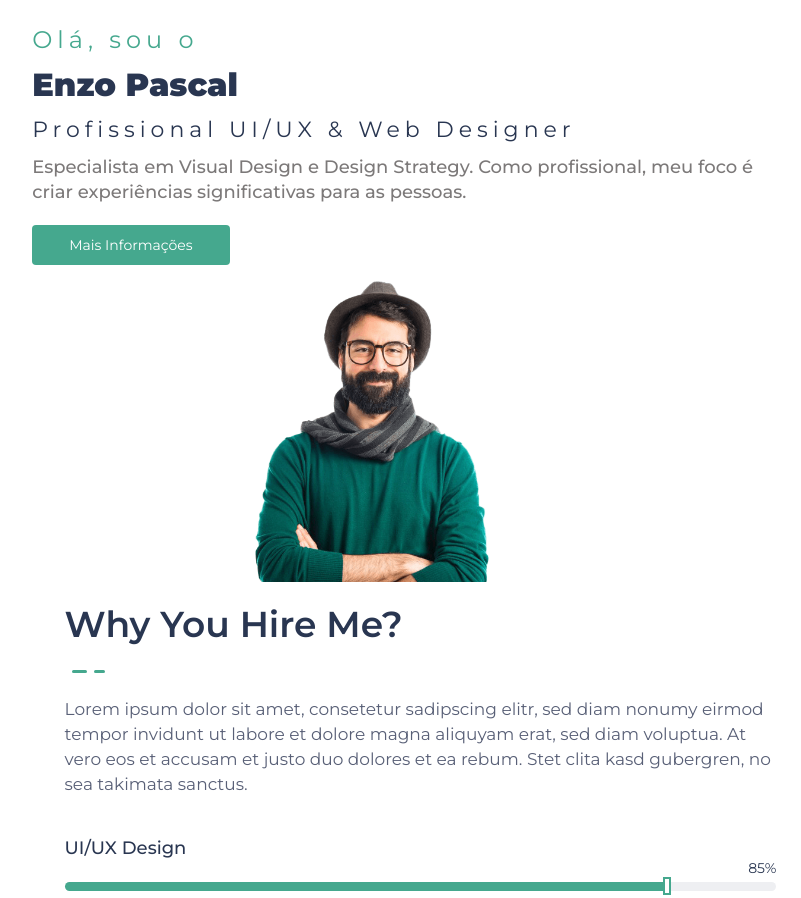
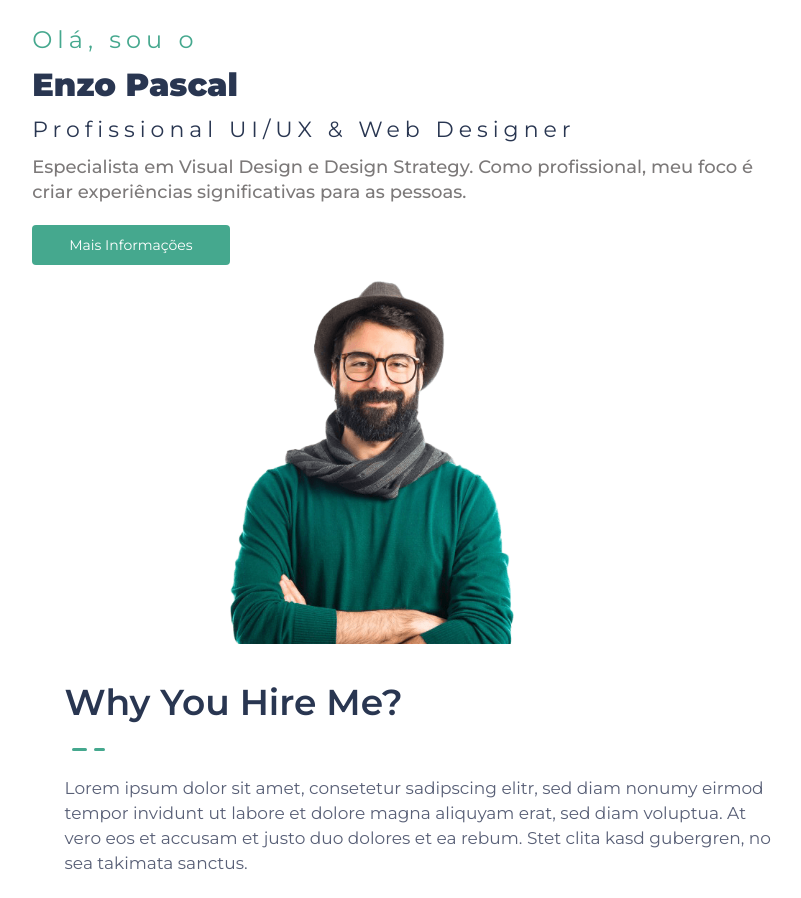
Before and after one commit to tabataf/d2.3, a plain HTML site: page index.html in a window 1280 px wide. Shown: the top 898 px of the page, without its empty margins (268-1069 px from the left). Drawn offline with Linux system fonts and the light colour scheme.

Commit message:
edição final com readme

```diff
--- a/css/style.css
+++ b/css/style.css
@@ -18,7 +18,7 @@ body {
 }
 
 .imagem1 {
-  width: 29%;
+  width: 35%;
 
 }
 
@@ -71,7 +71,7 @@ body {
 
 .subtitulo1 {
   font-size: 36px;
-  margin: 2% 3% 0 12%;
+  margin: 4% 3% 0% 12%;
   font-weight: 600;
 }
 .linhas31 {
```
Also changed, not shown: 1 other file.
